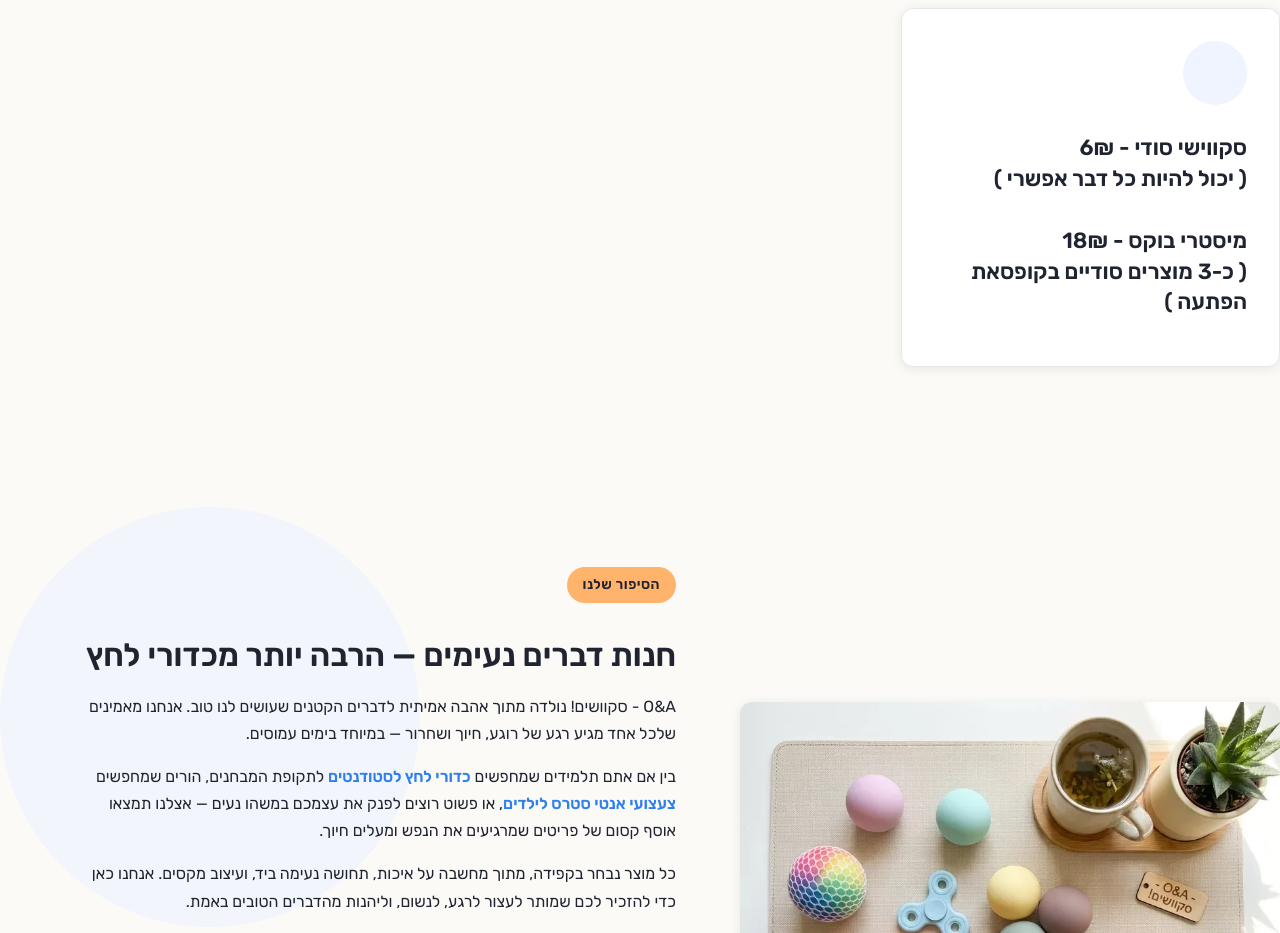
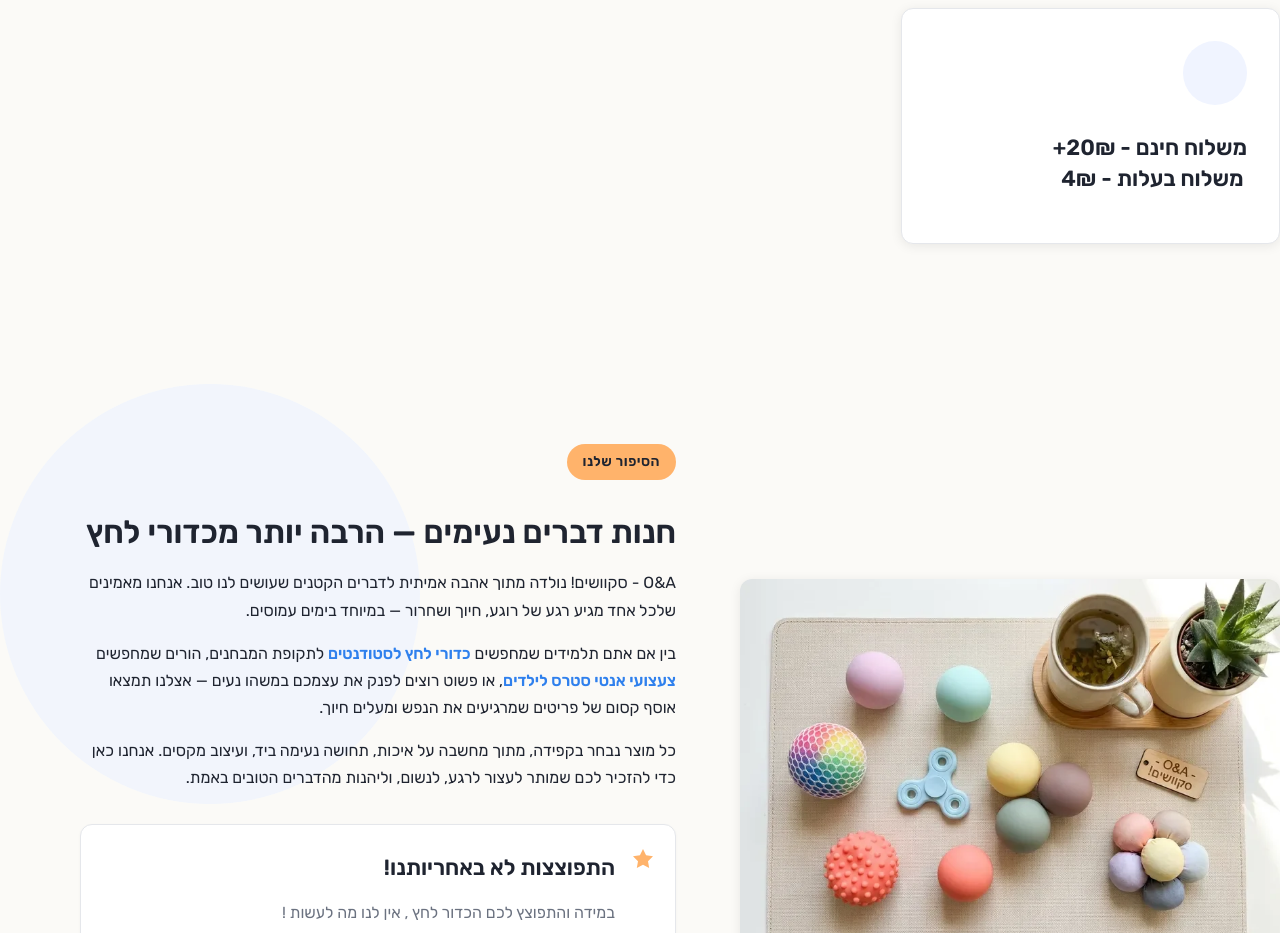
Before and after one commit to slipwoker/zappy-website-7473edde-4976-41ae-a88b-a93a0c335da3, a plain HTML site: page index.html in a window 1280 px wide. Shown: the part 1380-2313 px from the top of the page. Drawn offline with Linux system fonts and the light colour scheme; some icons are missing.

Commit message:
Incremental sync: 1 page(s) — update_alignment

```diff
--- a/index.html
+++ b/index.html
@@ -895,7 +895,7 @@
         <div class="index-features-section__card-icon-wrapper">
           <i class="fas fa-" data-element-type="icon" data-element-id="zappy-temp-icon-1782552661279-g5o2e6jby" data-icon-type="fontawesome" style="font-size: 29px; color: rgb(47, 128, 237);"></i>
         </div>
-        <h3 class="index-features-section__card-title" style="">סקווישי סודי - 6₪&nbsp;<br>( יכול להיות כל דבר אפשרי )<br><br>מיסטרי בוקס - 18₪<br>( כ-3 מוצרים סודיים בקופסאת הפתעה )&nbsp;</h3>
+        <h3 class="index-features-section__card-title" style="outline: medium; text-align: center;">משלוח חינם - 20₪+<br>משלוח בעלות - 4₪&nbsp;</h3>
 
       </article>
     </div>
```
Also changed, not shown: public/index.html (+1 -1 lines).
